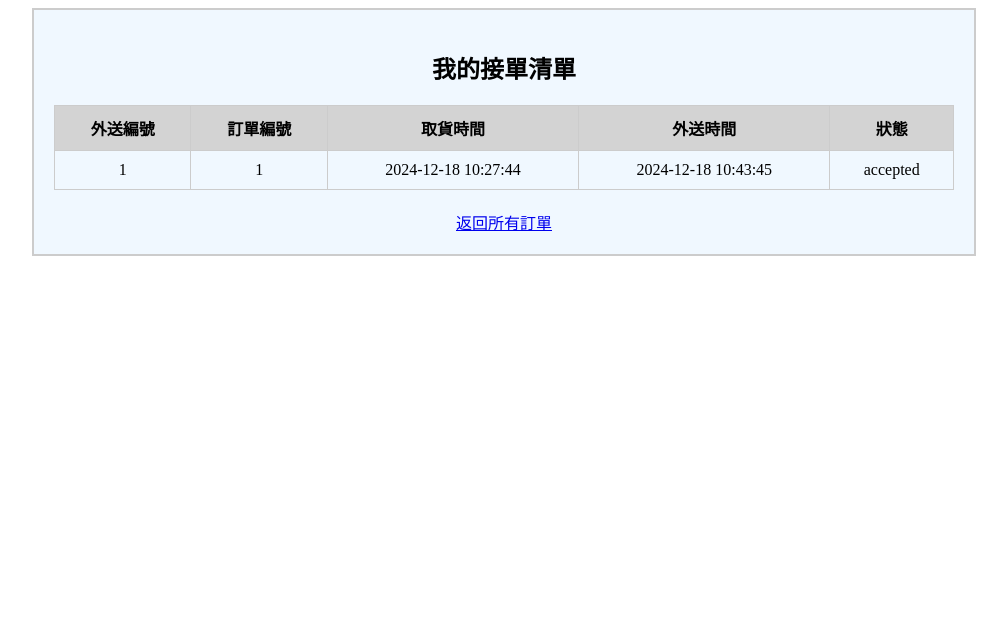
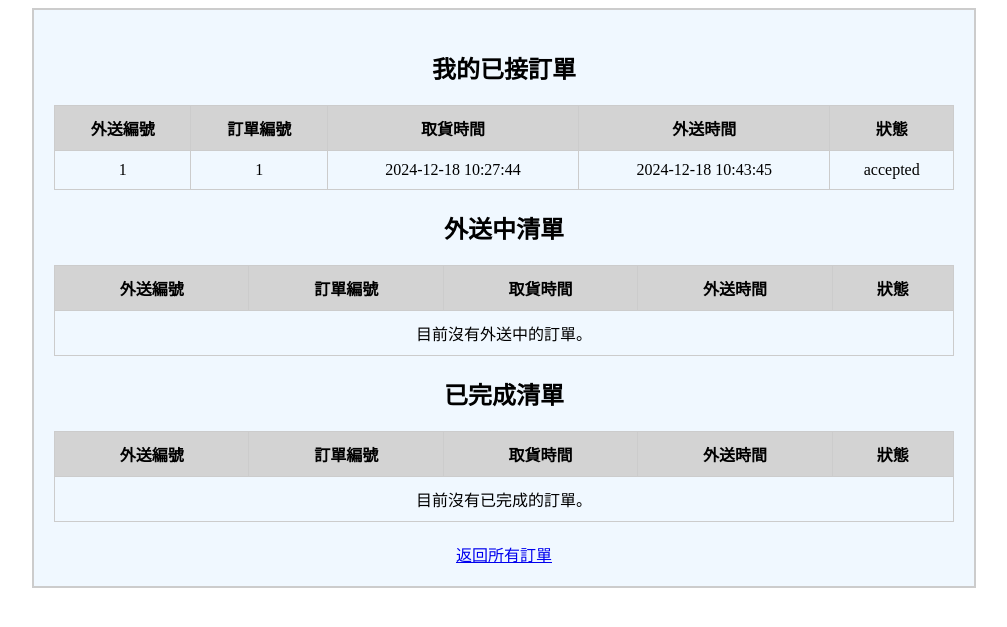
Before and after one commit to tzuuuuuu/team6, a Flask app: page /owndelivery in a window 1280 px wide. Shown: the top 627 px of the page, without its empty margins (136-1143 px from the left). Run offline with Flask 3, Linux system fonts and the light colour scheme; data comes from the database, SQL or seed files in the repository.

Commit message:
小哥頁面

```diff
--- a/app.py
+++ b/app.py
@@ -141,8 +141,8 @@ def customer_food():
 #@login_required
 def accept_order():
     # 確認當前使用者角色為外送員
-    if session.get('role') != 'delivery':
-        return redirect('/')
+    #if session.get('role') != 'delivery':
+        #return redirect('/')
 
     order_id = request.form.get('order_id')  # 從表單取得訂單 ID
     delivery_user_id = session.get('user_id')  # 取得目前登入外送員的 ID
@@ -169,9 +169,11 @@ def own_delivery():
     """
     顯示當前登入用戶接的訂單
     """
-    user_id = session.get('user_id')  # 獲取目前登入的用戶 ID
-    data = DB.getOwnDeliveryOrders()  # 從資料庫中獲取接單的訂單
-    return render_template('owndelivery.html', data=data)
+    #user_id = session.get('user_id')  # 獲取目前登入的用戶 ID
+    data = DB.getOwnDeliveryOrders()
+    order=DB.getOwnDeliveryOrders_ing()
+    endorder=DB.getOwnDeliveryOrders_end()  # 從資料庫中獲取接單的訂單
+    return render_template('owndelivery.html', data=data,order=order,endorder=endorder)
 
 
 if __name__ == '__main__':
--- a/dbUtils.py
+++ b/dbUtils.py
@@ -196,7 +196,7 @@ def updateOrderStatus(order_id, status):
     cursor.execute(sql, (status, order_id))
     conn.commit()
 
-def assignDeliveryOrder(order_id, delivery_user_id):
+def addDeliveryOrder(order_id, delivery_user_id):
     """
     分配訂單給外送員，插入到 delivery_orders 表
     """
@@ -216,6 +216,22 @@ def getOwnDeliveryOrders():
     cursor.execute(sql)
     return cursor.fetchall()
 
+def getOwnDeliveryOrders_ing():
+    """
+    查詢當前登入外送員外送中的訂單
+    """
+    sql = "SELECT * FROM delivery_orders WHERE delivery_status = 'in_delivery'"
+    cursor.execute(sql)
+    return cursor.fetchall()
+
+def getOwnDeliveryOrders_end():
+    """
+    查詢當前登入外送員已完成的訂單
+    """
+    sql = "SELECT * FROM delivery_orders WHERE delivery_status = 'completed'"
+    cursor.execute(sql)
+    return cursor.fetchall()
+
 
 
 # 关闭数据库连接（程序结束时调用）
--- a/templates/owndelivery.html
+++ b/templates/owndelivery.html
@@ -29,7 +29,7 @@
 
 <body>
     <div id="container">
-        <h2>我的接單清單</h2>
+        <h2>我的已接訂單</h2>
 
         <table>
             <tr>
@@ -40,7 +40,34 @@
                 <th>狀態</th>
             </tr>
             {% if data %}
-                {% for order in data %}
+                {% for rec in data %}
+                <tr>
+                    <td>{{ rec.delivery_id }}</td>
+                    <td>{{ rec.order_id }}</td>
+                    <td>{{ rec.pickup_time}}</td>
+                    <td>{{ rec.delivery_time}}</td>
+                    <td>{{ rec.delivery_status}}</td>
+                </tr>
+                {% endfor %}
+            {% else %}
+                <tr>
+                    <td colspan="5">目前沒有接單的訂單。</td>
+                </tr>
+            {% endif %}
+        </table>
+
+        <h2>外送中清單</h2>
+
+        <table>
+            <tr>
+                <th>外送編號</th>
+                <th>訂單編號</th>
+                <th>取貨時間</th>
+                <th>外送時間</th>
+                <th>狀態</th>
+            </tr>
+            {% if order %}
+                {% for order in order %}
                 <tr>
                     <td>{{ order.delivery_id }}</td>
                     <td>{{ order.order_id }}</td>
@@ -51,7 +78,34 @@
                 {% endfor %}
             {% else %}
                 <tr>
-                    <td colspan="5">目前沒有接單的訂單。</td>
+                    <td colspan="5">目前沒有外送中的訂單。</td>
+                </tr>
+            {% endif %}
+        </table>
+
+        <h2>已完成清單</h2>
+
+        <table>
+            <tr>
+                <th>外送編號</th>
+                <th>訂單編號</th>
+                <th>取貨時間</th>
+                <th>外送時間</th>
+                <th>狀態</th>
+            </tr>
+            {% if endorder %}
+                {% for endorder in endorder %}
+                <tr>
+                    <td>{{ endorder.delivery_id }}</td>
+                    <td>{{ endorder.order_id }}</td>
+                    <td>{{ endorder.pickup_time}}</td>
+                    <td>{{ endorder.delivery_time}}</td>
+                    <td>{{ endorder.delivery_status}}</td>
+                </tr>
+                {% endfor %}
+            {% else %}
+                <tr>
+                    <td colspan="5">目前沒有已完成的訂單。</td>
                 </tr>
             {% endif %}
         </table>
```
